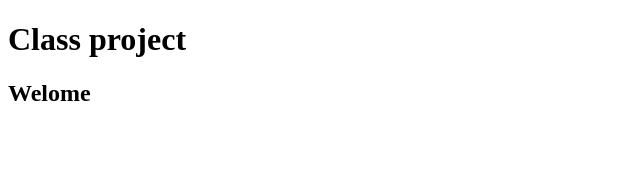
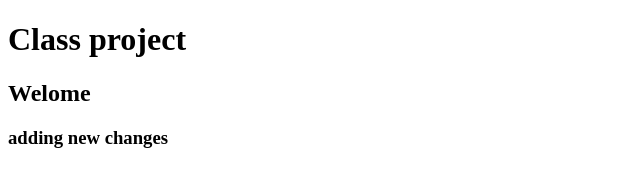
Before and after one commit to zakiradel/classproject, a plain HTML site: page index.html in a window 1280 px wide. Shown: the whole page, without its empty margins (0-640 px from the left). Drawn offline with Linux system fonts and the light colour scheme.

Commit message:
adding new changes

```diff
--- a/index.html
+++ b/index.html
@@ -6,5 +6,6 @@
 <body>
 	<h1>Class project</h1>
 	<h2>Welome</h2>
+	<h3>adding new changes</h3>
 </body>
 </html>
```
